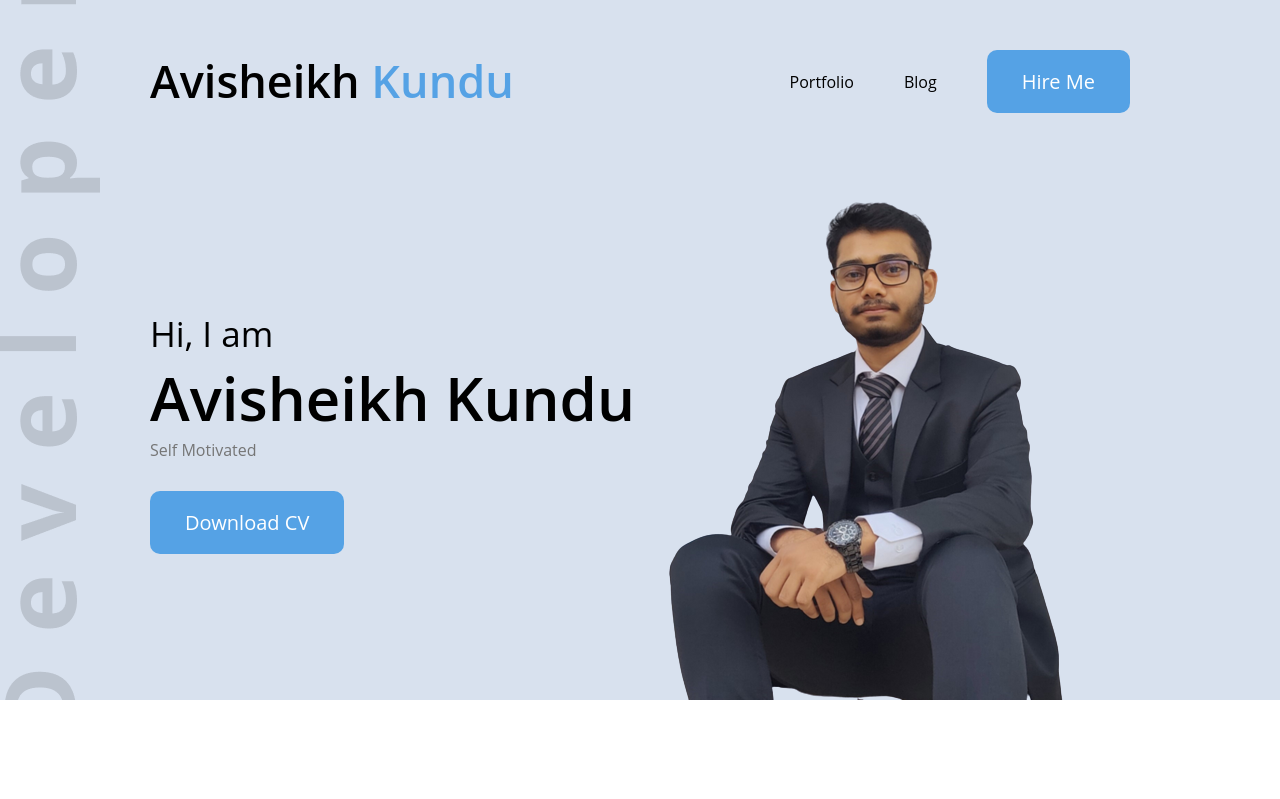
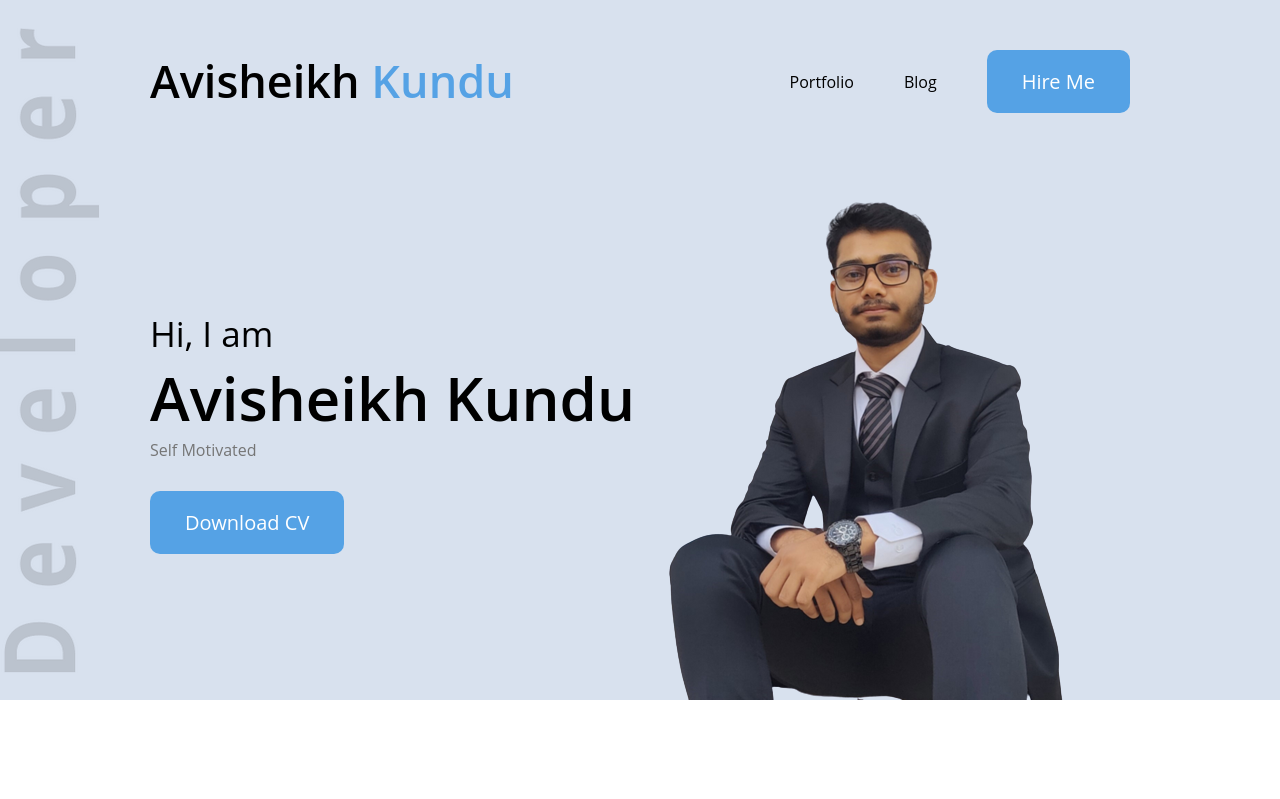
Before and after one commit to AvisheikhKundu/my-portfolio, a plain HTML site: page index.html in a window 1280 px wide. Shown: the top 799 px of the page. Drawn offline with Linux system fonts and the light colour scheme.

Commit message:
photo added

```diff
--- a/styles/style.css
+++ b/styles/style.css
@@ -6,7 +6,7 @@
 /* header and navigation styles */
 .header{
     background-color: #d8e1ee;
-    background-image:  url('../images/developer.png');
+    background-image:  url('../images/developer1.png');
     background-repeat: no-repeat;
     background-position:  left;
 
```
Also changed, not shown: images/developer1.png (added).
